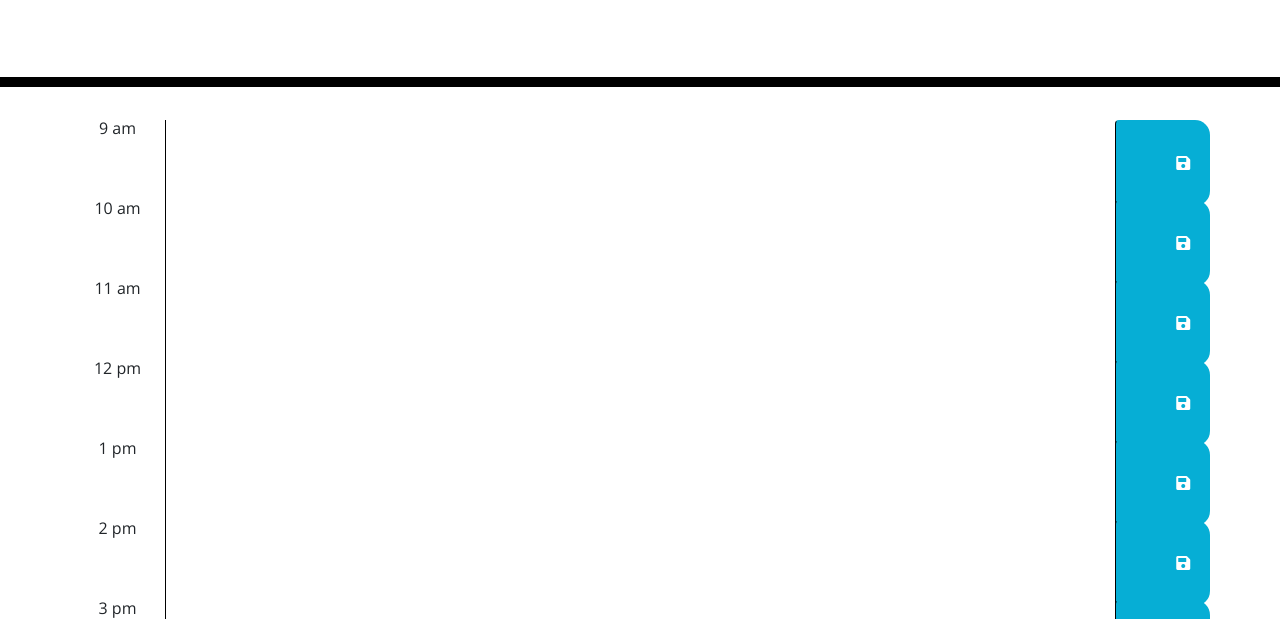
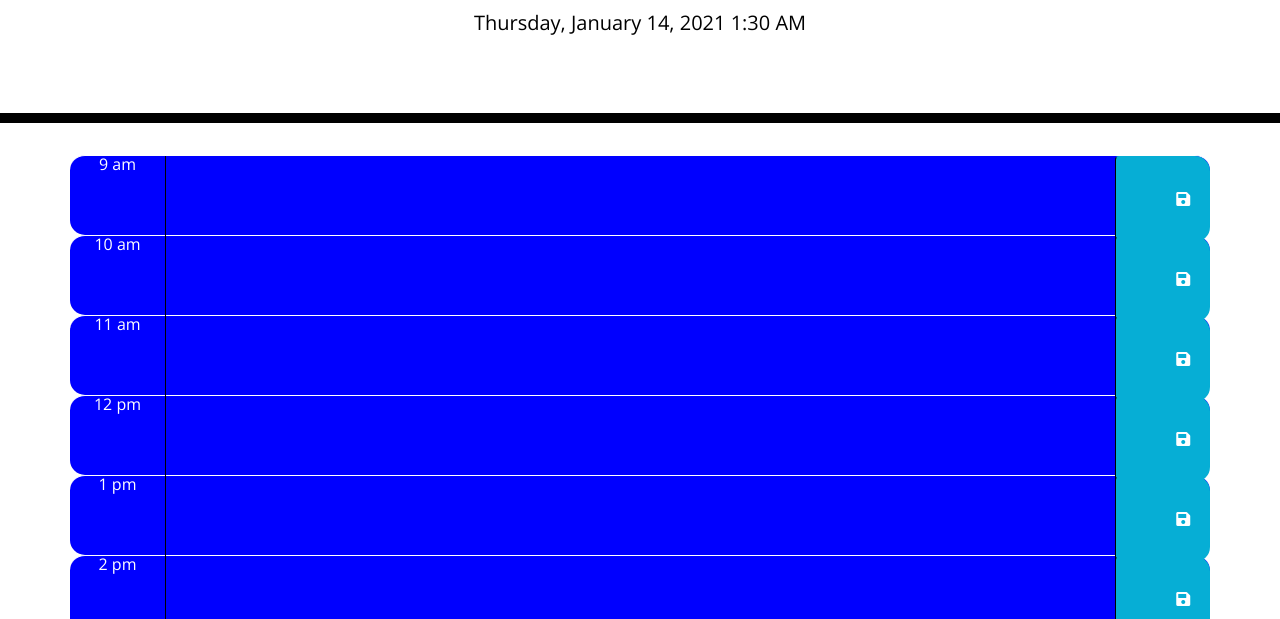
Before and after one commit to evanstm011/day-planner, a plain HTML site: page index.html in a window 1280 px wide. Shown: the part 181-800 px from the top of the page. Drawn offline with nearby package versions, Linux system fonts and the light colour scheme.

Commit message:
final product

```diff
--- a/assets/script.js
+++ b/assets/script.js
@@ -9,19 +9,35 @@ $(document).ready(function () {
     function timeUpdater() {
         // variable to set present hour
         var presentHour = moment().hours();
-        $("time-block").each(function () {
+        $(".time-block").each(function () {
             var hourBlock = parseInt($(this).attr("id").split("-")[1]);
             if (hourBlock < presentHour) {
                 $(this).addClass("past");
             }
             else if (hourBlock === presentHour) {
                 $(this).removeClass("past");
-                (this).addClass("present");}
-                else if (hourBlock > presentHour){
-                    $(this).removeClass("present");
-                (this).addClass("future");
+                $(this).addClass("present");
+            }
+            else if (hourBlock > presentHour) {
+                $(this).removeClass("past");
+                $(this).removeClass("present");
+                $(this).addClass("future");
             }
         })
     }
     timeUpdater();
+
+    //load data from local storage
+    $("#hour-9 .description").val(localStorage.getItem("hour-9"));
+    $("#hour-10 .description").val(localStorage.getItem("hour-10"));
+    $("#hour-11 .description").val(localStorage.getItem("hour-11"));
+    $("#hour-12 .description").val(localStorage.getItem("hour-12"));
+    $("#hour-13 .description").val(localStorage.getItem("hour-13"));
+    $("#hour-14 .description").val(localStorage.getItem("hour-14"));
+    $("#hour-15 .description").val(localStorage.getItem("hour-15"));
+    $("#hour-16 .description").val(localStorage.getItem("hour-16"));
+    $("#hour-17 .description").val(localStorage.getItem("hour-17"));
+
+$("#currentDay").text(moment().format('LLLL'));
+
 });
--- a/assets/style.css
+++ b/assets/style.css
@@ -53,7 +53,7 @@ textarea {
 }
 
 .future {
-  background-color: #77dd77;
+  background-color: blue;
   color: white;
 }
 
--- a/index.html
+++ b/index.html
@@ -86,7 +86,6 @@
         <div class="col-md-1">4 pm</div>
         <textarea class="col-md-10 description"></textarea>
         <button class="col-md-1 btn saveBtn">
-          3
           <i class="fas fa-save"></i>
         </button>
       </div>
@@ -98,7 +97,9 @@
         </button>
       </div>
     </div>
+
     <script src="https://cdnjs.cloudflare.com/ajax/libs/jquery/3.2.1/jquery.min.js"></script>
     <script src="https://cdnjs.cloudflare.com/ajax/libs/moment.js/2.24.0/moment.min.js"></script>
+  <script src = .assets/script.js ></script>
   </body>
 </html>
```
